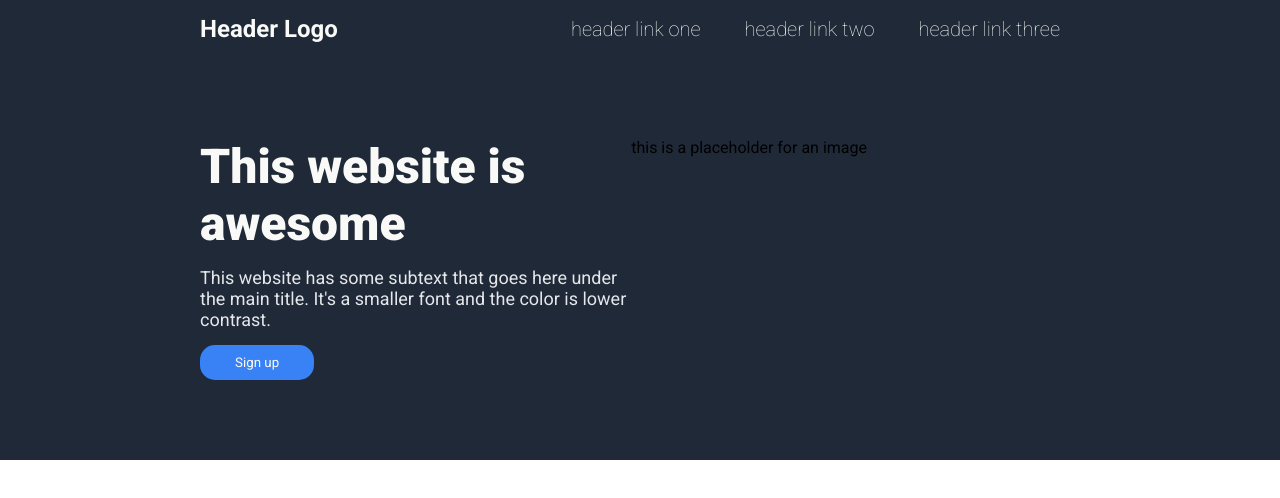
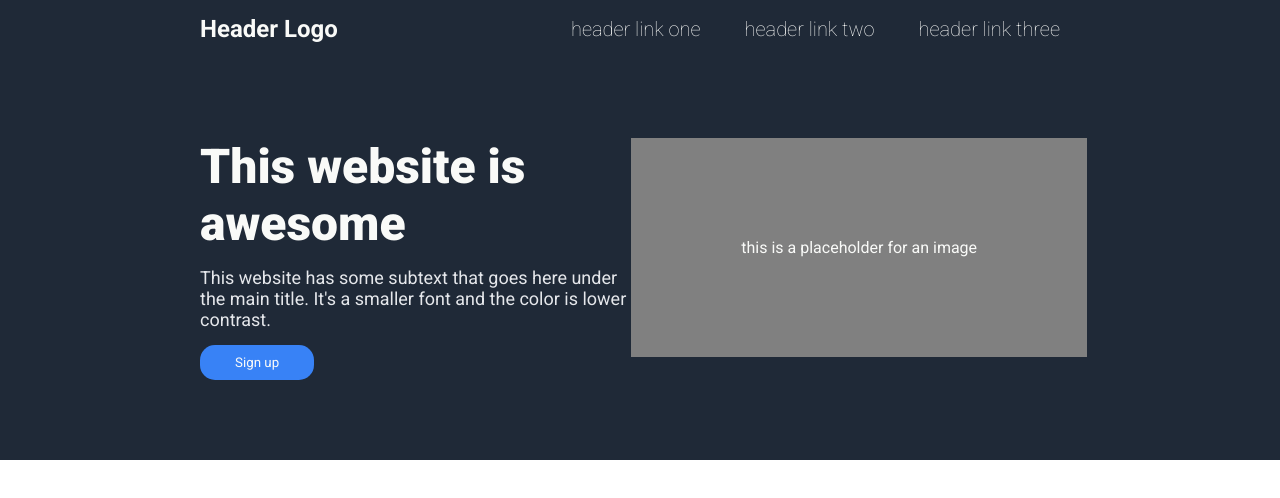
Before and after one commit to hellokristinafaye/marshmallow, a plain HTML site: page index.html in a window 1280 px wide. Drawn offline with Linux system fonts and the light colour scheme.

Commit message:
img placeholder styled

```diff
--- a/style.css
+++ b/style.css
@@ -57,3 +57,10 @@
 .right {
     flex-basis: 45%;
 }
+.img-placeholder-text {
+    color: var(--bright-color);
+    background: grey;
+    width: 100%;
+    text-align: center;
+    padding: 100px 30px;
+}
```
